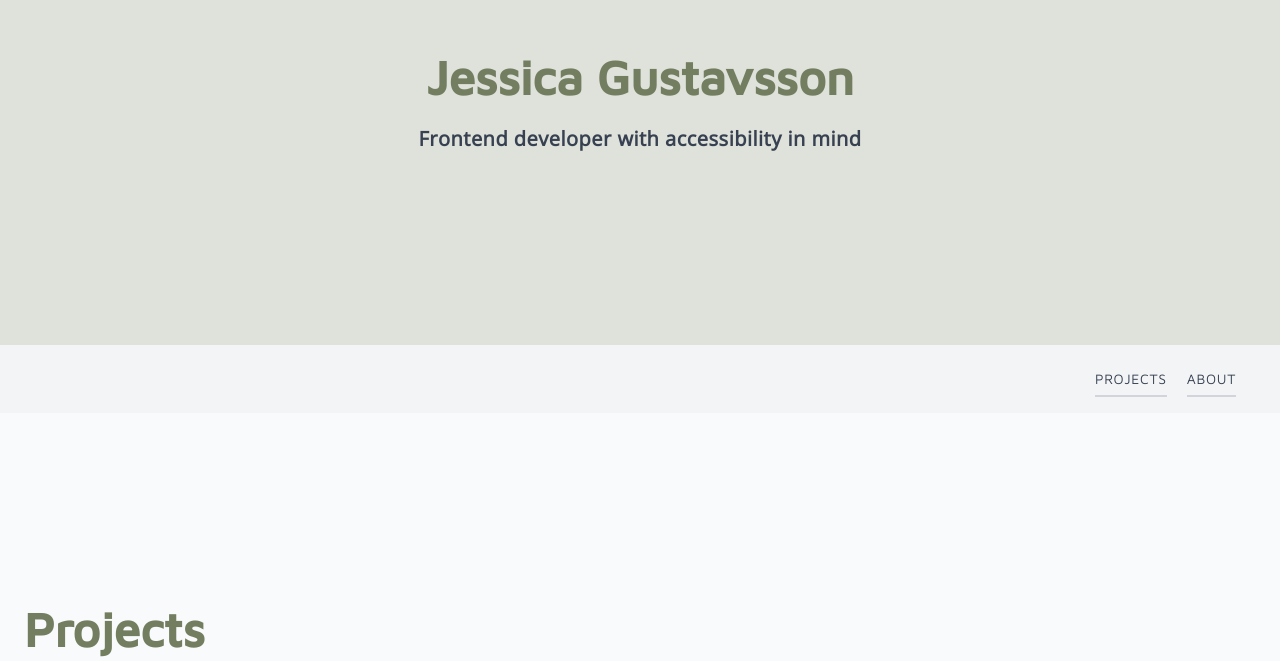
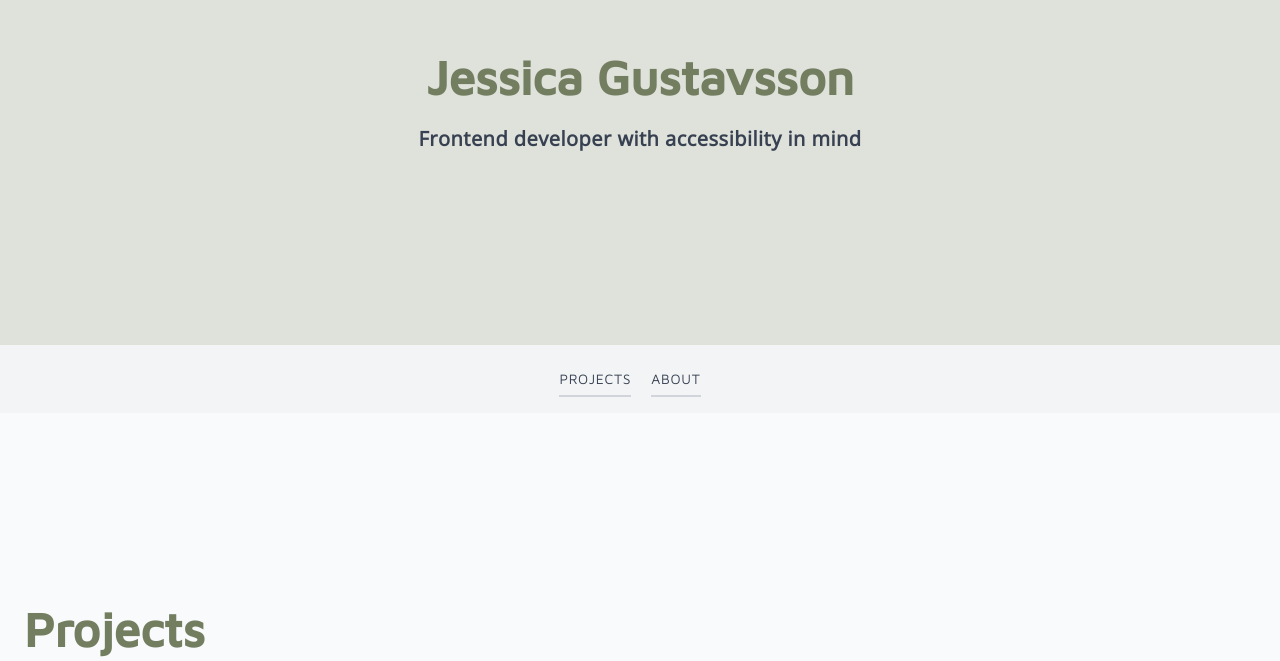
Before and after one commit to jdagmar/jdagmar.github.io, a React (Create React App) app: page / in a window 1280 px wide. Shown: the part 139-800 px from the top of the page. Built offline with nearby package versions, Linux system fonts and the light colour scheme.

Commit message:
Adjust sticky nav behaviour

```diff
--- a/src/components/Header.tsx
+++ b/src/components/Header.tsx
@@ -1,4 +1,3 @@
-import * as React from 'react';
 import { useEffect, useState } from 'react';
 import { Nav } from '.';
 
@@ -7,7 +6,7 @@ export const Header = () => {
 
   const handleScroll = () => {
     const offset = window.scrollY;
-    if (offset > 350) {
+    if (offset > 484) {
       setScrolled(true);
     } else {
       setScrolled(false);
@@ -17,18 +16,14 @@ export const Header = () => {
   useEffect(() => {
     window.addEventListener('scroll', handleScroll);
   });
+
   return (
     <header
       className={` ${
         scrolled ? 'fixed top-0 w-full z-20 opacity-90' : null
-      } p-6 bg-gray-100  tracking-wide`}
+      } p-6 bg-gray-100`}
     >
       <div className="max-w-7xl m-auto flex justify-between items-center">
-        {scrolled && (
-          <p className="font-montserrat text-md font-bold text-swamp-green-700">
-            JG
-          </p>
-        )}
         <Nav />
       </div>
     </header>
--- a/src/components/Nav.tsx
+++ b/src/components/Nav.tsx
@@ -1,4 +1,3 @@
-import * as React from 'react';
 import { Link } from './Link';
 
 export const Nav = () => {
@@ -20,8 +19,8 @@ export const Nav = () => {
   ));
 
   return (
-    <nav className="text-center w-full">
-      <ul className="flex justify-end">{navLinks}</ul>
+    <nav className="w-full">
+      <ul className="flex justify-center">{navLinks}</ul>
     </nav>
   );
 };
```
